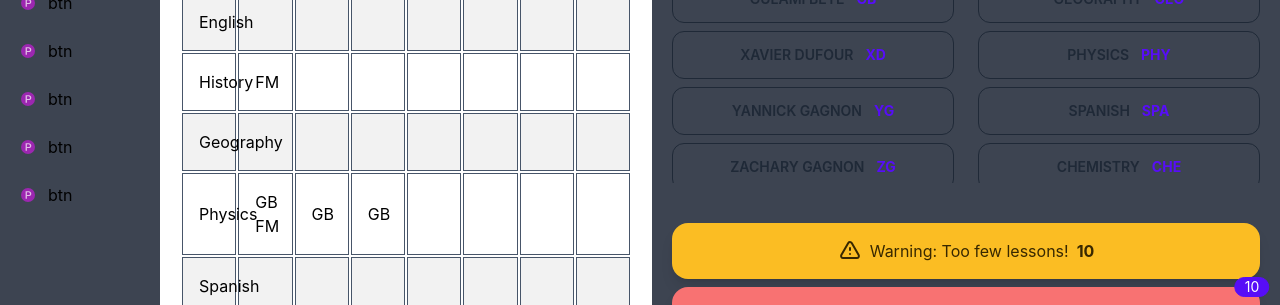
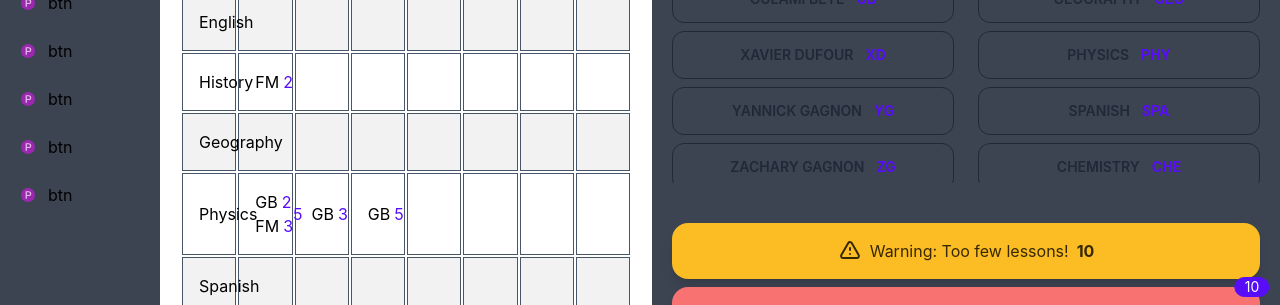
Before and after one commit to Chickenbiscuitoo/timetable-manager, a Next.js app: page /bindings in a window 1280 px wide. Shown: the part 225-530 px from the top of the page. Built offline with nearby package versions, Linux system fonts and the light colour scheme.

Commit message:
total count of lessons func

```diff
--- a/components/BindingsCell.tsx
+++ b/components/BindingsCell.tsx
@@ -13,7 +13,13 @@ import { AiOutlineMinus } from 'react-icons/ai'
 interface Props {
 	cl: Class
 	subject: Subject
-	teachers: Teacher[]
+	teachers: {
+		id: number
+		name: string
+		shortname: string
+		email: string
+		lessons: number
+	}[]
 	lessons: number
 }
 
@@ -26,6 +32,14 @@ const BindingsCell: NextPage<Props> = ({
 	const { addBinding, deleteBinding } = useTimetableStore()
 
 	const [hovered, setHovered] = useState(false)
+
+	const getTotalLessons = () => {
+		let total = 0
+		teachers?.forEach((teacher) => {
+			total += teacher.lessons
+		})
+		return teachers?.length > 1 ? total : ''
+	}
 
 	return (
 		<td
@@ -55,13 +69,13 @@ const BindingsCell: NextPage<Props> = ({
 								{teachers[i]?.shortname}
 							</h4>
 							<h4 className="text-primary inline ml-1">
-								{lessons}
+								{teachers[i]?.lessons}
 							</h4>
 						</div>
 					))}
 				</div>
 				<div className="text-primary flex place-content-right items-center">
-					{lessons}
+					{getTotalLessons()}
 				</div>
 			</div>
 		</td>
```
